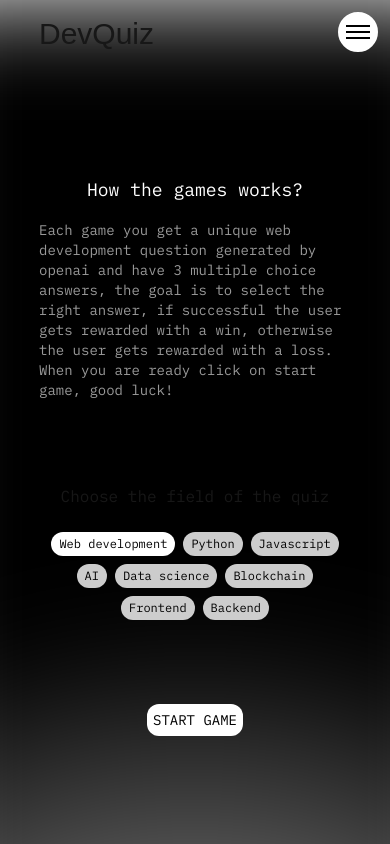
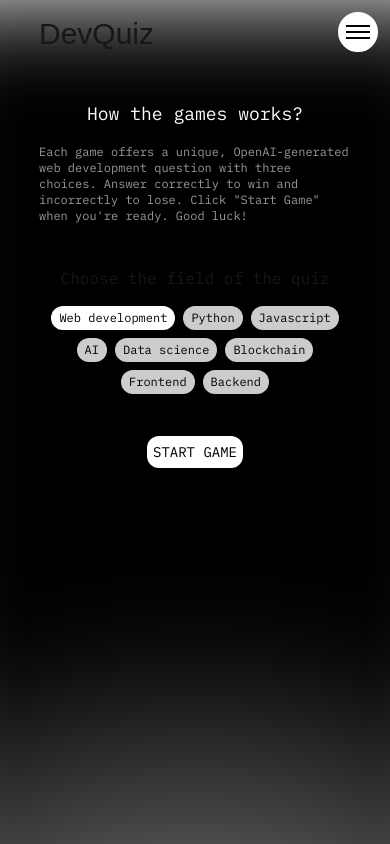
Before and after one commit to BChainbuddy/DevelopmentQuiz, a Next.js app: page /game in a window 390 px wide. Shown: the top 844 px of the page. Built offline with nearby package versions, Linux system fonts and the light colour scheme; a web font is replaced by a local one.

Commit message:
change game start screen for small screens

```diff
--- a/src/app/game/page.tsx
+++ b/src/app/game/page.tsx
@@ -83,25 +83,33 @@ export default function GamePage() {
   return (
     <div className="flex flex-col flex-1 w-full max-w-[90rem] mx-auto">
       {!startGame ? (
-        <div className="flex flex-col flex-1 justify-center items-center font-ibmPlexMono gap-y-[10vh]">
+        <div className="flex flex-col flex-1 md:justify-center items-center font-ibmPlexMono md:gap-y-[10vh] gap-y-[5vh] mt-8 md:mt-0">
           <div className="flex flex-col items-center justify-center gap-y-4">
             <p className="md:text-2xl text-lg text-white text-center">
               How the games works?
             </p>
-            <p className="max-w-[40rem] text-[#FFFFFF99] md:text-center text-start md:text-base text-sm">
+            <p className="max-w-[40rem] text-[#FFFFFF99] md:text-center text-start md:text-base text-xs">
               {/* Each game has 10 rounds, the questions have 3 multiple choice
               questions and go from easy to hard, the goal is to get a score of
               more than 60%, if successful the user gets rewarded with a win, on
               the other hand if the score is less than 60% the user gets a loss.
               When you are ready click on start game, good luck! */}
-              Each game you get a unique web development question generated by
-              openai and have 3 multiple choice answers, the goal is to select
-              the right answer, if successful the user gets rewarded with a win,
-              otherwise the user gets rewarded with a loss. When you are ready
-              click on start game, good luck!
+              <span className="hidden md:block">
+                Each game you get a unique web development question generated by
+                openai and have 3 multiple choice answers, the goal is to select
+                the right answer, if successful the user gets rewarded with a
+                win, otherwise the user gets rewarded with a loss. When you are
+                ready click on start game, good luck!
+              </span>
+              <span className="md:hidden block">
+                Each game offers a unique, OpenAI-generated web development
+                question with three choices. Answer correctly to win and
+                incorrectly to lose. Click "Start Game" when you're ready. Good
+                luck!
+              </span>
             </p>
           </div>
-          <div className="flex flex-col justify-center items-center gap-y-6">
+          <div className="flex flex-col justify-center items-center md:gap-y-6 gap-y-4">
             <p className="text-center lg:text-xl md:text-lg text-base">
               Choose the field of the quiz
             </p>
```
